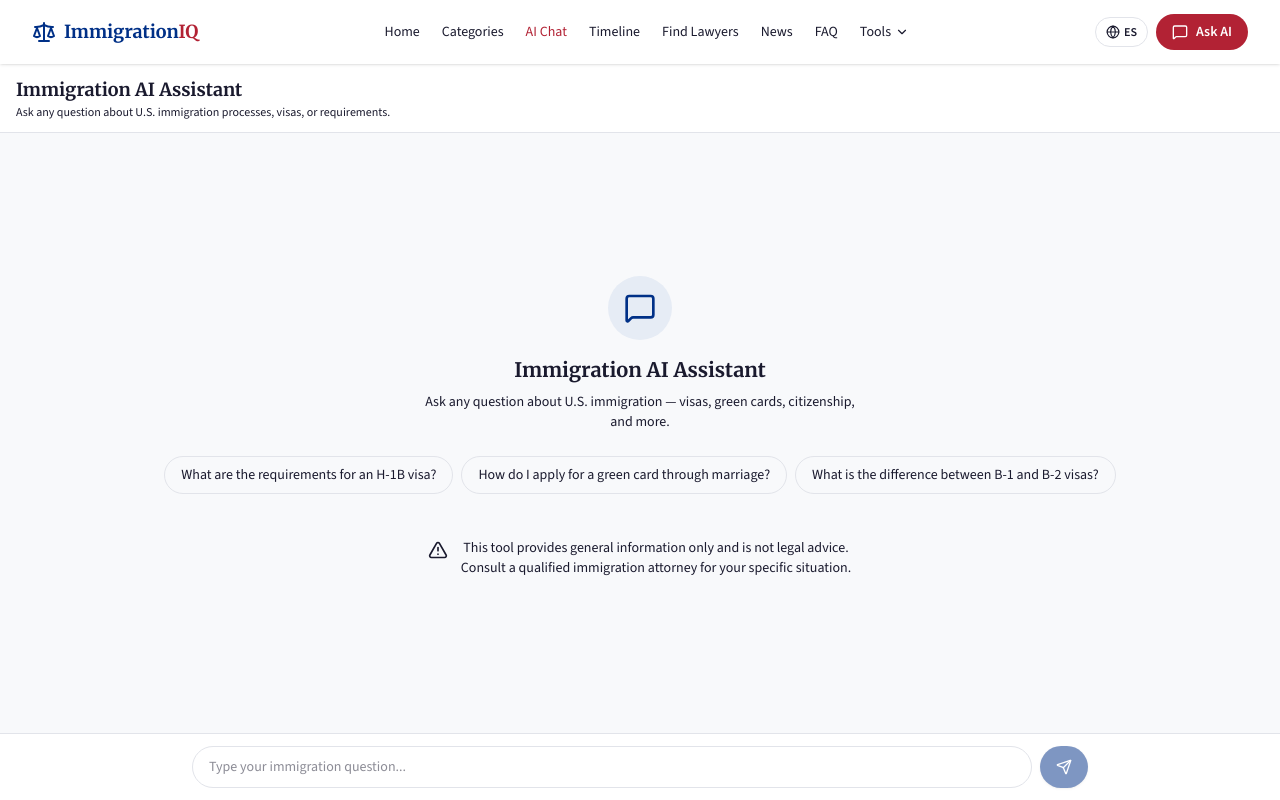
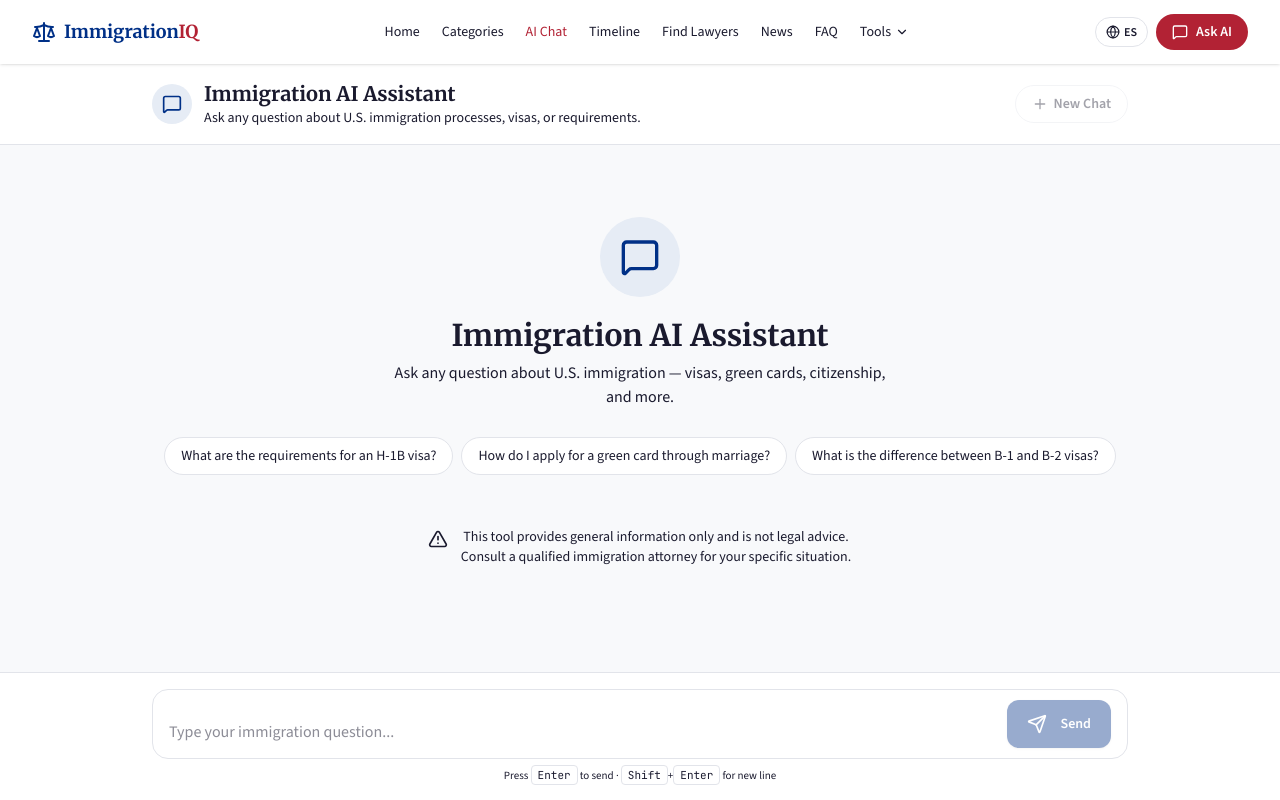
Before and after one commit to ND3404/immigrationiq, a React (Vite) app: page /chat in a window 1280 px wide. Shown: the top 800 px of the page. Built offline with nearby package versions, Linux system fonts and the light colour scheme.

Commit message:
Redesign chat UI: bigger area, clearer bubbles, Thinking indicator, New Chat button
Co-Authored-By: Claude Opus 4.7 <noreply@anthropic.com>

```diff
--- a/src/components/chat/TypingIndicator.jsx
+++ b/src/components/chat/TypingIndicator.jsx
@@ -2,16 +2,22 @@ import { Bot } from 'lucide-react';
 
 export default function TypingIndicator() {
   return (
-    <div className="flex gap-3">
-      <div className="flex-shrink-0 h-8 w-8 rounded-full flex items-center justify-center" style={{ backgroundColor: 'var(--color-surface)' }}>
-        <Bot className="h-4 w-4" style={{ color: 'var(--color-primary-500)' }} />
+    <div className="flex gap-3 items-end">
+      <div className="flex-shrink-0 h-9 w-9 rounded-full flex items-center justify-center" style={{ backgroundColor: 'var(--color-primary-50)' }}>
+        <Bot className="h-5 w-5" style={{ color: 'var(--color-primary-500)' }} />
       </div>
-      <div className="rounded-2xl rounded-tl-md px-4 py-3 bg-white" style={{ border: '1px solid var(--color-border)' }}>
-        <div className="flex gap-1.5 items-center h-5">
+      <div
+        className="rounded-2xl rounded-tl-md px-4 py-3 flex items-center gap-2.5"
+        style={{ backgroundColor: '#F1F3F5', border: '1px solid var(--color-border)' }}
+      >
+        <div className="flex gap-1.5 items-center">
           <span className="typing-dot" />
           <span className="typing-dot" />
           <span className="typing-dot" />
         </div>
+        <span className="text-sm font-medium" style={{ color: 'var(--color-text-light)' }}>
+          Thinking…
+        </span>
       </div>
     </div>
   );
--- a/src/pages/Chat.jsx
+++ b/src/pages/Chat.jsx
@@ -1,6 +1,6 @@
 import { useState, useRef, useEffect } from 'react';
 import { useSearchParams } from 'react-router-dom';
-import { Send, Trash2, Download, AlertCircle, MessageSquare } from 'lucide-react';
+import { Send, Plus, Download, AlertCircle, MessageSquare } from 'lucide-react';
 import { useLanguage } from '../context/LanguageContext';
 import { useChatContext } from '../context/ChatContext';
 import { exportChatToPdf } from '../utils/chatApi';
@@ -14,9 +14,9 @@ export default function Chat() {
   const [input, setInput] = useState('');
   const messagesEndRef = useRef(null);
   const inputRef = useRef(null);
+  const textareaRef = useRef(null);
   const [searchParams] = useSearchParams();
 
-  // Handle pre-loaded query from URL
   useEffect(() => {
     const q = searchParams.get('q');
     if (q && messages.length === 0) {
@@ -26,13 +26,20 @@ export default function Chat() {
     }
   }, []);
 
-  // Auto-scroll to bottom
   useEffect(() => {
     messagesEndRef.current?.scrollIntoView({ behavior: 'smooth' });
   }, [messages, isLoading]);
 
+  // Auto-grow textarea
+  useEffect(() => {
+    const ta = textareaRef.current;
+    if (!ta) return;
+    ta.style.height = 'auto';
+    ta.style.height = Math.min(ta.scrollHeight, 180) + 'px';
+  }, [input]);
+
   const handleSubmit = async (e) => {
-    e.preventDefault();
+    e?.preventDefault();
     if (!input.trim() || isLoading) return;
     const msg = input;
     setInput('');
@@ -40,41 +47,90 @@ export default function Chat() {
     inputRef.current?.focus();
   };
 
+  const handleKeyDown = (e) => {
+    if (e.key === 'Enter' && !e.shiftKey) {
+      e.preventDefault();
+      handleSubmit(e);
+    }
+  };
+
+  const handleNewChat = () => {
+    if (messages.length === 0) return;
+    if (window.confirm('Start a new chat? This will clear the current conversation.')) {
+      clearChat();
+      inputRef.current?.focus();
+    }
+  };
+
   const suggestions = [t('chatSuggestion1'), t('chatSuggestion2'), t('chatSuggestion3')];
 
   return (
-    <div className="flex flex-col h-[calc(100vh-4rem)]">
+    <div
+      className="flex flex-col"
+      style={{ height: 'calc(100vh - 4rem)', minHeight: '600px', backgroundColor: 'var(--color-surface)' }}
+    >
       {/* Header */}
-      <div className="border-b px-4 py-3 flex items-center justify-between bg-white" style={{ borderColor: 'var(--color-border)' }}>
-        <div>
-          <h1 className="text-lg font-bold" style={{ fontFamily: 'var(--font-heading)', color: 'var(--color-text)' }}>{t('chatTitle')}</h1>
-          <p className="text-xs" style={{ color: 'var(--color-text-light)' }}>{t('chatSubtitle')}</p>
+      <div
+        className="border-b bg-white"
+        style={{ borderColor: 'var(--color-border)' }}
+      >
+        <div className="max-w-5xl mx-auto px-4 sm:px-6 py-4 flex items-center justify-between gap-3">
+          <div className="flex items-center gap-3 min-w-0">
+            <div
+              className="hidden sm:flex h-10 w-10 rounded-full items-center justify-center flex-shrink-0"
+              style={{ backgroundColor: 'var(--color-primary-50)' }}
+            >
+              <MessageSquare className="h-5 w-5" style={{ color: 'var(--color-primary-500)' }} />
             </div>
-        <div className="flex gap-2 no-print">
+            <div className="min-w-0">
+              <h1 className="text-lg sm:text-xl font-bold truncate" style={{ fontFamily: 'var(--font-heading)', color: 'var(--color-text)' }}>
+                {t('chatTitle')}
+              </h1>
+              <p className="text-xs sm:text-sm" style={{ color: 'var(--color-text-light)' }}>
+                {t('chatSubtitle')}
+              </p>
+            </div>
+          </div>
+
+          <div className="flex items-center gap-2 no-print flex-shrink-0">
+            <button
+              onClick={handleNewChat}
+              disabled={messages.length === 0}
+              className="inline-flex items-center gap-1.5 rounded-full px-3 sm:px-4 py-2 text-sm font-semibold border transition disabled:opacity-40 disabled:cursor-not-allowed hover:bg-gray-50"
+              style={{ borderColor: 'var(--color-border)', color: 'var(--color-text)' }}
+              title="Start a new chat"
+            >
+              <Plus className="h-4 w-4" />
+              <span className="hidden sm:inline">New Chat</span>
+            </button>
             {messages.length > 0 && (
-            <>
-              <button onClick={() => exportChatToPdf(messages)} className="p-2 rounded-lg hover:bg-gray-100 transition" title="Export PDF">
+              <button
+                onClick={() => exportChatToPdf(messages)}
+                className="p-2 rounded-full hover:bg-gray-100 transition"
+                title="Export PDF"
+              >
                 <Download className="h-4 w-4" style={{ color: 'var(--color-text-light)' }} />
               </button>
-              <button onClick={clearChat} className="p-2 rounded-lg hover:bg-gray-100 transition" title="Clear chat">
-                <Trash2 className="h-4 w-4" style={{ color: 'var(--color-secondary-500)' }} />
-              </button>
-            </>
             )}
+          </div>
         </div>
       </div>
 
       {/* Messages */}
-      <div className="flex-1 overflow-y-auto px-4 py-6 space-y-6" style={{ backgroundColor: 'var(--color-surface)' }}>
+      <div className="flex-1 overflow-y-auto">
+        <div className="max-w-5xl mx-auto px-4 sm:px-6 py-6 sm:py-8 space-y-5 sm:space-y-6">
           {messages.length === 0 ? (
-          <div className="flex flex-col items-center justify-center h-full text-center">
-            <div className="h-16 w-16 rounded-full flex items-center justify-center mb-4" style={{ backgroundColor: 'var(--color-primary-50)' }}>
-              <MessageSquare className="h-8 w-8" style={{ color: 'var(--color-primary-500)' }} />
+            <div className="flex flex-col items-center justify-center text-center py-10">
+              <div
+                className="h-20 w-20 rounded-full flex items-center justify-center mb-5"
+                style={{ backgroundColor: 'var(--color-primary-50)' }}
+              >
+                <MessageSquare className="h-10 w-10" style={{ color: 'var(--color-primary-500)' }} />
               </div>
-            <h2 className="text-xl font-bold mb-2" style={{ fontFamily: 'var(--font-heading)', color: 'var(--color-text)' }}>
+              <h2 className="text-2xl sm:text-3xl font-bold mb-2" style={{ fontFamily: 'var(--font-heading)', color: 'var(--color-text)' }}>
                 {t('chatTitle')}
               </h2>
-            <p className="text-sm mb-6 max-w-md" style={{ color: 'var(--color-text-light)' }}>
+              <p className="text-base mb-7 max-w-lg" style={{ color: 'var(--color-text-light)' }}>
                 Ask any question about U.S. immigration — visas, green cards, citizenship, and more.
               </p>
               <div className="flex flex-wrap justify-center gap-2">
@@ -82,14 +138,14 @@ export default function Chat() {
                   <button
                     key={i}
                     onClick={() => sendMessage(s)}
-                  className="rounded-full border px-4 py-2 text-sm transition-colors hover:bg-white hover:shadow-sm"
+                    className="rounded-full border bg-white px-4 py-2 text-sm transition-colors hover:bg-gray-50 hover:shadow-sm"
                     style={{ borderColor: 'var(--color-border)', color: 'var(--color-text)' }}
                   >
                     {s}
                   </button>
                 ))}
               </div>
-            <div className="mt-8 max-w-md">
+              <div className="mt-10 max-w-md w-full">
                 <DisclaimerBanner />
               </div>
             </div>
@@ -109,27 +165,51 @@ export default function Chat() {
             </>
           )}
         </div>
+      </div>
 
       {/* Input */}
-      <form onSubmit={handleSubmit} className="border-t px-4 py-3 bg-white" style={{ borderColor: 'var(--color-border)' }}>
-        <div className="flex gap-2 max-w-4xl mx-auto">
-          <input
-            ref={inputRef}
-            type="text"
+      <form
+        onSubmit={handleSubmit}
+        className="border-t bg-white"
+        style={{ borderColor: 'var(--color-border)' }}
+      >
+        <div className="max-w-5xl mx-auto px-4 sm:px-6 py-4">
+          <div
+            className="flex items-end gap-3 rounded-2xl border bg-white px-4 py-2.5 focus-within:ring-2 focus-within:ring-[var(--color-primary-400)]"
+            style={{ borderColor: 'var(--color-border)' }}
+          >
+            <textarea
+              ref={(el) => { inputRef.current = el; textareaRef.current = el; }}
+              rows={1}
               value={input}
               onChange={(e) => setInput(e.target.value)}
+              onKeyDown={handleKeyDown}
               placeholder={t('chatPlaceholder')}
               disabled={isLoading}
-            className="flex-1 rounded-full border px-4 py-2.5 text-sm outline-none focus:ring-2 focus:ring-[var(--color-primary-400)] disabled:opacity-50"
-            style={{ borderColor: 'var(--color-border)', fontFamily: 'var(--font-body)' }}
+              className="flex-1 resize-none bg-transparent outline-none disabled:opacity-50"
+              style={{
+                fontFamily: 'var(--font-body)',
+                fontSize: '16px',
+                lineHeight: '1.5',
+                color: 'var(--color-text)',
+                minHeight: '28px',
+                maxHeight: '180px',
+              }}
             />
             <button
               type="submit"
               disabled={isLoading || !input.trim()}
-            className="btn-primary rounded-full px-4 disabled:opacity-50"
+              className="btn-primary rounded-xl px-5 py-3 disabled:opacity-40 disabled:cursor-not-allowed"
+              aria-label="Send message"
+              style={{ minHeight: '48px' }}
             >
-            <Send className="h-4 w-4" />
+              <Send className="h-5 w-5" />
+              <span className="hidden sm:inline ml-1.5 font-semibold">Send</span>
             </button>
+          </div>
+          <p className="text-[11px] mt-2 text-center" style={{ color: 'var(--color-text-light)' }}>
+            Press <kbd className="px-1.5 py-0.5 rounded border" style={{ borderColor: 'var(--color-border)' }}>Enter</kbd> to send · <kbd className="px-1.5 py-0.5 rounded border" style={{ borderColor: 'var(--color-border)' }}>Shift</kbd>+<kbd className="px-1.5 py-0.5 rounded border" style={{ borderColor: 'var(--color-border)' }}>Enter</kbd> for new line
+          </p>
         </div>
       </form>
     </div>
```
Also changed, not shown: src/components/chat/ChatBubble.jsx (+28 -19 lines). Lines whose indentation alone changed are shown as unchanged.
